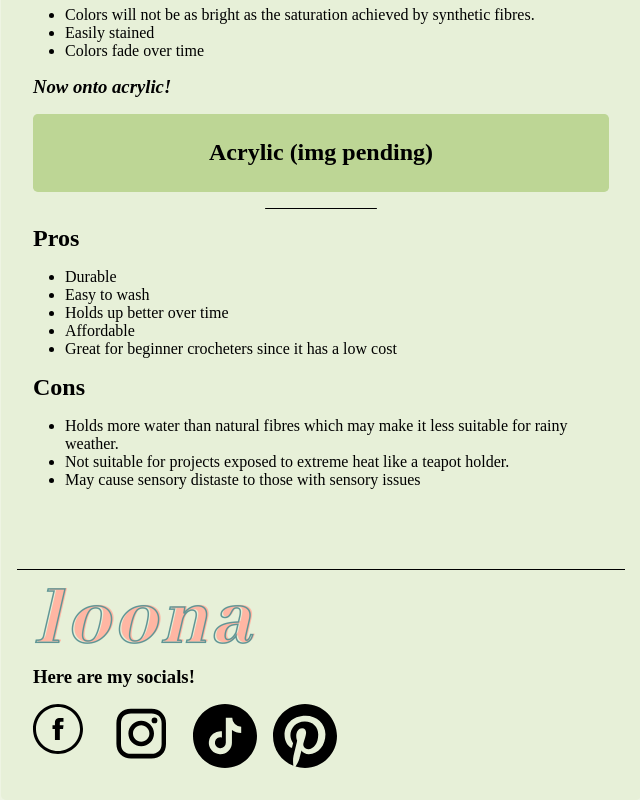
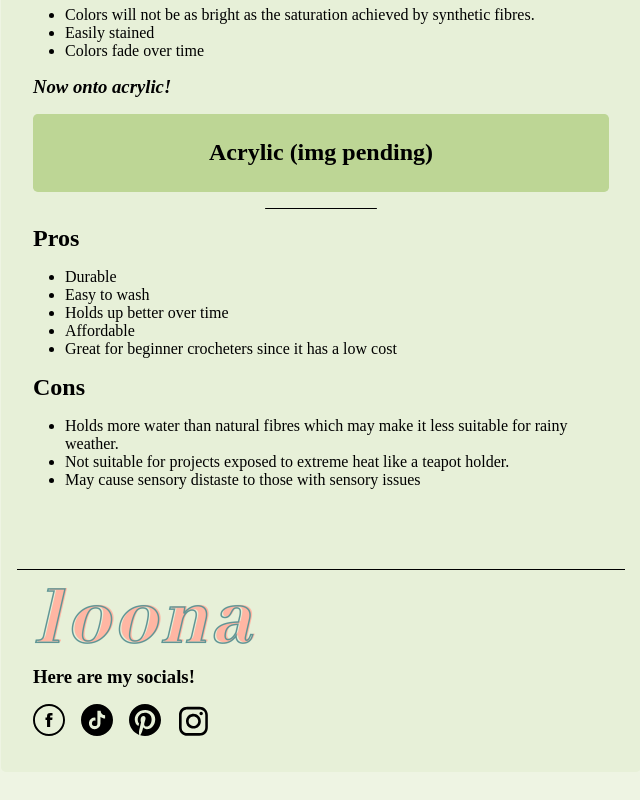
Before and after one commit to miguel-gon/loona-design, a React (Create React App) app: page /cotton-or-acrylic in a window 1280 px wide. Shown: the part 624-1424 px from the top of the page, without its empty margins (319-959 px from the left). After the commit the page ends 1396 px from the top, so only its background shows below. Built offline with nearby package versions, Linux system fonts and the light colour scheme.

Commit message:
footer logo styling

```diff
--- a/src/Components/Footer/Footer.js
+++ b/src/Components/Footer/Footer.js
@@ -18,10 +18,10 @@ const Footer = () => {
 			</span>
 
 			<h3 className='footer__header'>Here are my socials!</h3>
-			<a
-				href='https://www.facebook.com/loonatelier'
-				className='footer__facebookLink'>
-				<svg className='footer__facebookLogo'>
+			<a href='https://www.facebook.com/loonatelier'>
+				<svg
+					className='footer__logo'
+					viewBox='0 0 50 50'>
 					<g
 						fill='none'
 						fillRule='evenodd'
@@ -39,8 +39,30 @@ const Footer = () => {
 					</g>
 				</svg>
 			</a>
+			<a href='https://www.tiktok.com/@loona.creates'>
+				<svg
+					data-name='Layer 1'
+					id='Layer_1'
+					viewBox='0 0 512 512'
+					className='footer__logo'>
+					<title />
+					<path d='M256,0C114.615,0,0,114.615,0,256S114.615,512,256,512,512,397.385,512,256,397.385,0,256,0ZM385.62,232.382c-27.184,0-53.634-8.822-74-23.75l-.162,101.5a92.457,92.457,0,1,1-80.178-91.721v49.845a43.657,43.657,0,1,0,31.288,41.876V109.333h51.275a71.773,71.773,0,0,0,71.774,71.773Z' />
+				</svg>
+			</a>
+			<a href='https://www.pinterest.com/loonacreates/'>
+				<svg
+					height='100%'
+					version='1.1'
+					viewBox='0 0 512 512'
+					width='100%'
+					className='footer__logo'>
+					<path d='M255.998,0.001c-141.384,0 -255.998,114.617 -255.998,255.998c0,108.456 67.475,201.171 162.707,238.471c-2.24,-20.255 -4.261,-51.405 0.889,-73.518c4.65,-19.978 30.018,-127.248 30.018,-127.248c0,0 -7.659,-15.334 -7.659,-38.008c0,-35.596 20.632,-62.171 46.323,-62.171c21.839,0 32.391,16.399 32.391,36.061c0,21.966 -13.984,54.803 -21.203,85.235c-6.03,25.482 12.779,46.261 37.909,46.261c45.503,0 80.477,-47.976 80.477,-117.229c0,-61.293 -44.045,-104.149 -106.932,-104.149c-72.841,0 -115.597,54.634 -115.597,111.095c0,22.004 8.475,45.596 19.052,58.421c2.09,2.535 2.398,4.758 1.776,7.343c-1.945,8.087 -6.262,25.474 -7.111,29.032c-1.117,4.686 -3.711,5.681 -8.561,3.424c-31.974,-14.884 -51.963,-61.627 -51.963,-99.174c0,-80.755 58.672,-154.915 169.148,-154.915c88.806,0 157.821,63.279 157.821,147.85c0,88.229 -55.629,159.232 -132.842,159.232c-25.94,0 -50.328,-13.476 -58.674,-29.394c0,0 -12.838,48.878 -15.95,60.856c-5.782,22.237 -21.382,50.109 -31.818,67.11c23.955,7.417 49.409,11.416 75.797,11.416c141.389,0 256.003,-114.612 256.003,-256.001c0,-141.381 -114.614,-255.998 -256.003,-255.998Z' />
+				</svg>
+			</a>
 			<a href='https://www.instagram.com/loona.creates/'>
-				<svg className='footer__instagramLogo'>
+				<svg
+					className='footer__logo'
+					viewBox='0 0 55 55'>
 					<g>
 						<path
 							d='M28.2,16.7c-7,0-12.8,5.7-12.8,12.8s5.7,12.8,12.8,12.8S41,36.5,41,29.5S35.2,16.7,28.2,16.7z M28.2,37.7
@@ -60,26 +82,6 @@ const Footer = () => {
 					</g>
 				</svg>
 			</a>
-			<a href='https://www.tiktok.com/@loona.creates'>
-				<svg
-					data-name='Layer 1'
-					id='Layer_1'
-					viewBox='0 0 512 512'
-					className='footer__tikTokLogo'>
-					<title />
-					<path d='M256,0C114.615,0,0,114.615,0,256S114.615,512,256,512,512,397.385,512,256,397.385,0,256,0ZM385.62,232.382c-27.184,0-53.634-8.822-74-23.75l-.162,101.5a92.457,92.457,0,1,1-80.178-91.721v49.845a43.657,43.657,0,1,0,31.288,41.876V109.333h51.275a71.773,71.773,0,0,0,71.774,71.773Z' />
-				</svg>
-			</a>
-			<a href='https://www.pinterest.com/loonacreates/'>
-				<svg
-					height='100%'
-					version='1.1'
-					viewBox='0 0 512 512'
-					width='100%'
-					className='footer__pinterestLogo'>
-					<path d='M255.998,0.001c-141.384,0 -255.998,114.617 -255.998,255.998c0,108.456 67.475,201.171 162.707,238.471c-2.24,-20.255 -4.261,-51.405 0.889,-73.518c4.65,-19.978 30.018,-127.248 30.018,-127.248c0,0 -7.659,-15.334 -7.659,-38.008c0,-35.596 20.632,-62.171 46.323,-62.171c21.839,0 32.391,16.399 32.391,36.061c0,21.966 -13.984,54.803 -21.203,85.235c-6.03,25.482 12.779,46.261 37.909,46.261c45.503,0 80.477,-47.976 80.477,-117.229c0,-61.293 -44.045,-104.149 -106.932,-104.149c-72.841,0 -115.597,54.634 -115.597,111.095c0,22.004 8.475,45.596 19.052,58.421c2.09,2.535 2.398,4.758 1.776,7.343c-1.945,8.087 -6.262,25.474 -7.111,29.032c-1.117,4.686 -3.711,5.681 -8.561,3.424c-31.974,-14.884 -51.963,-61.627 -51.963,-99.174c0,-80.755 58.672,-154.915 169.148,-154.915c88.806,0 157.821,63.279 157.821,147.85c0,88.229 -55.629,159.232 -132.842,159.232c-25.94,0 -50.328,-13.476 -58.674,-29.394c0,0 -12.838,48.878 -15.95,60.856c-5.782,22.237 -21.382,50.109 -31.818,67.11c23.955,7.417 49.409,11.416 75.797,11.416c141.389,0 256.003,-114.612 256.003,-256.001c0,-141.381 -114.614,-255.998 -256.003,-255.998Z' />
-				</svg>
-			</a>
 		</div>
 	);
 };
--- a/src/Components/Footer/footer.css
+++ b/src/Components/Footer/footer.css
@@ -8,10 +8,15 @@
 	border-top: 0.1rem solid;
 }
 
-.footer * {
+.footer__logo {
+	width: 2rem;
+	height: 2rem;
+}
+
+/* .footer * {
 	height: 4rem;
 	width: 4rem;
-}
+} */
 
 .footer__header {
 	width: 100%;
```
